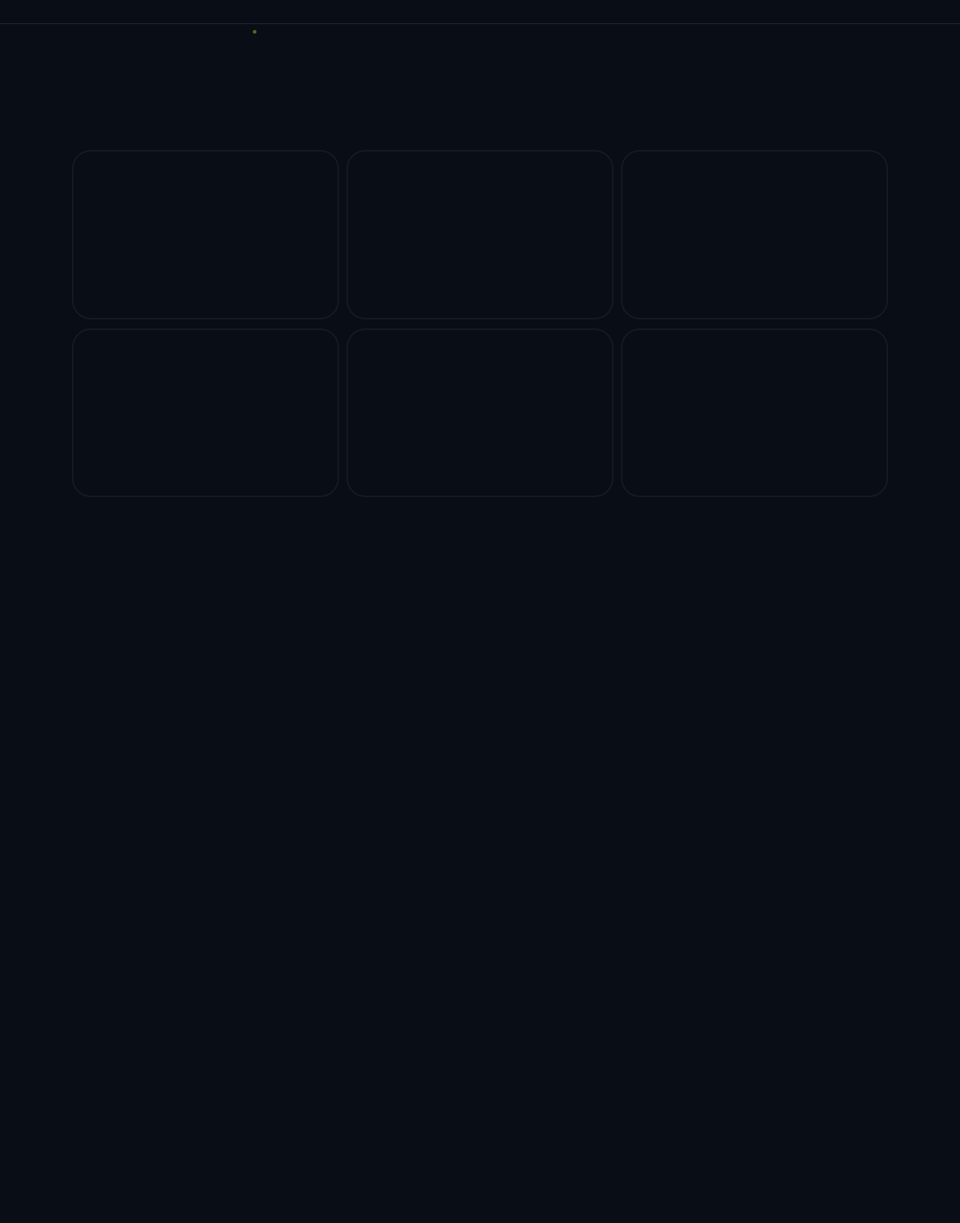
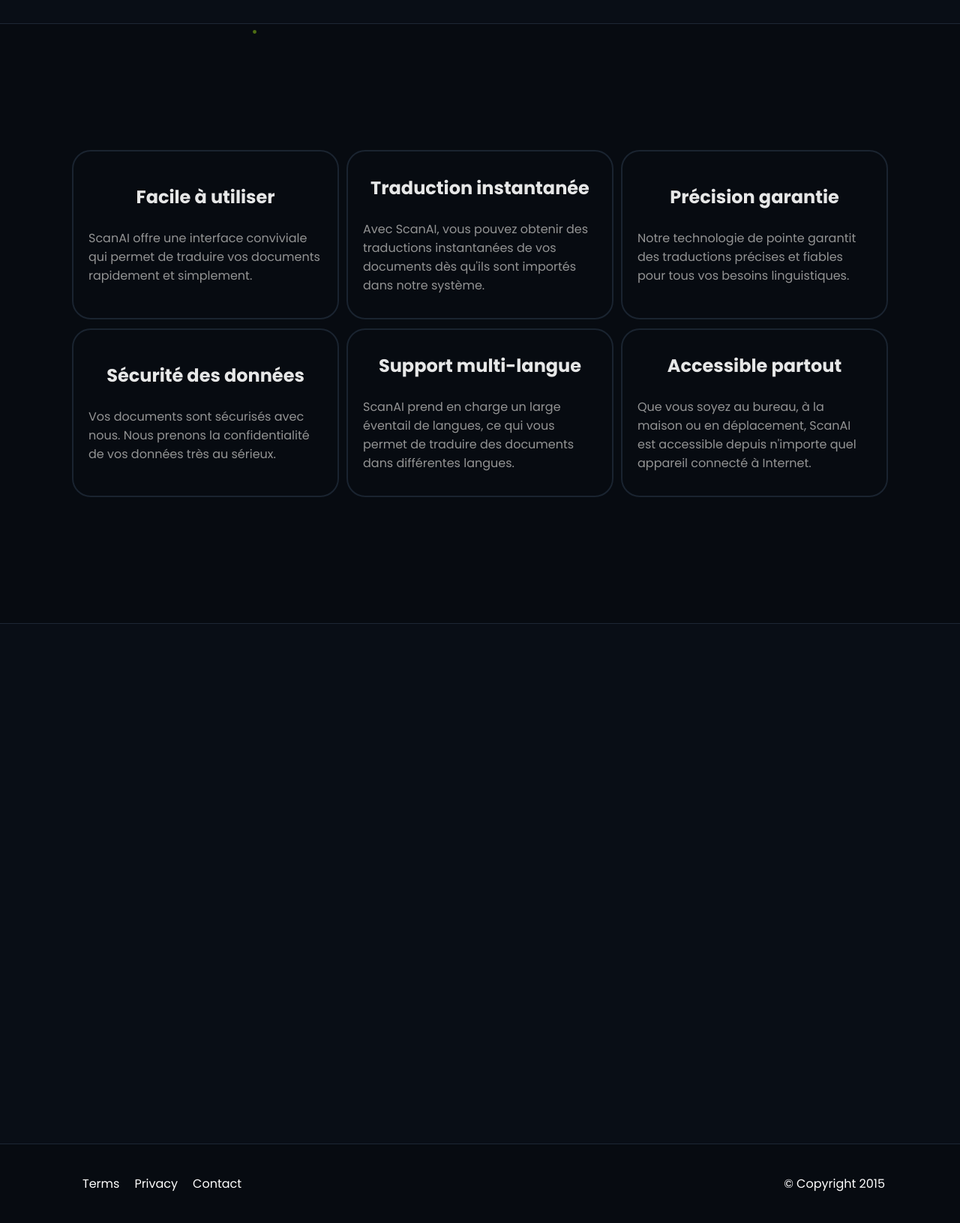
Before and after one commit to bourtitom/ScanAI, a PHP site: page / in a window 1280 px wide. Shown: the part 890-2521 px from the top of the page at 75% size. Before the commit the page ends 1553 px from the top, so only its background shows below. Run offline with PHP 8.4, Linux system fonts and the light colour scheme; a map, chart or similar area stays blank.

Commit message:
landing finish

```diff
--- a/index.html
+++ b/index.html
@@ -27,14 +27,32 @@
 
     <section class="section1">
       <div class="parent" id="grid">
-        <div class="div1"></div>
-        <div class="div2"></div>
-        <div class="div3"></div>
-        <div class="div4"></div>
-        <div class="div5"></div>
-        <div class="div6"></div>
+        <div class="div1"><h2 class="gridTitle">Facile à utiliser</h2><br>ScanAI offre une interface conviviale qui permet de traduire vos documents rapidement et simplement.</div>
+        <div class="div2"><h2 class="gridTitle">Traduction instantanée</h2><br>Avec ScanAI, vous pouvez obtenir des traductions instantanées de vos documents dès qu'ils sont importés dans notre système.</div>
+        <div class="div3"><h2 class="gridTitle">Précision garantie</h2><br>Notre technologie de pointe garantit des traductions précises et fiables pour tous vos besoins linguistiques.</div>
+        <div class="div4"><h2 class="gridTitle">Sécurité des données</h2><br>Vos documents sont sécurisés avec nous. Nous prenons la confidentialité de vos données très au sérieux.</div>
+        <div class="div5"><h2 class="gridTitle">Support multi-langue</h2><br>ScanAI prend en charge un large éventail de langues, ce qui vous permet de traduire des documents dans différentes langues.</div>
+        <div class="div6"><h2 class="gridTitle">Accessible partout</h2><br>Que vous soyez au bureau, à la maison ou en déplacement, ScanAI est accessible depuis n'importe quel appareil connecté à Internet.</div>
         <div class="mouse-follower" id="mouseFollower"></div>
       </div>
+    </section>
+
+    <section class="section2">
+      <footer>
+        <div class='container'>
+        <div class='row'>
+            <div class='col-md-12'>
+                <ul>
+                    <li><a href='#'>Terms</a></li>
+                    <li><a href='#'>Privacy</a></li>
+                    <li><a href='#'>Contact</a></li>
+                    <li><a href='#'></a></li>
+                    <p>&copy; Copyright 2015</p>
+                </ul>
+            </div>
+        </div>
+        </div>
+    </footer>
     </section>
 
     <script src="particles.js"></script>
--- a/style.css
+++ b/style.css
@@ -90,7 +90,7 @@ body {
   justify-content: center;
   border-top: solid 1px #1d2734;
   z-index: 1 !important;
-  background-color: #090e16 !important;
+  background-color: #070b11 !important;
 }
 
 #particles-js {
@@ -101,10 +101,20 @@ body {
 }
 
 .div1, .div2, .div3, .div4, .div5, .div6 {
-    background-color: #090e16;
+    background-color: #070b11;
     border: solid 2px #1d2734;
     border-radius: 25px;
     z-index: 2 !important;
+    color: #a3a3a3;
+    display: flex;
+    align-items: center;
+    justify-content: center;
+    flex-direction: column;
+    padding: 20px;
+  }
+
+  .gridTitle {
+    color: white;
   }
 
   .parent {
@@ -116,7 +126,7 @@ body {
     height: 58%;
     width: 85%;
     z-index: 1;
-    opacity: 0.5;
+    opacity: 0.9;
     position: relative; /* Ajout d'une position relative */
     overflow: hidden; /* Empêche le débordement du contenu hors de la classe parent */
     background-color: none;
@@ -179,3 +189,34 @@ element.style {
     flex-direction: column;
     margin-bottom: 150px;
   }
+
+  .section2 {
+    height: 100vh;
+    width: 100%;
+    background-color: #090e16;
+    border-top: solid 1px #1d2734;
+    display: flex;
+    flex-direction: column;
+    justify-content: flex-end;
+  }
+
+  footer {
+    border-top: #1d2734 solid 1px;
+    padding: 40px 100px;
+    color: white;
+    background: #070b11;
+  }
+
+  footer li {
+    float: left;
+    padding: 0 10px;
+    list-style: none;
+  }
+
+  footer a {
+    color: white;
+  }
+
+  footer p {
+    float: right;
+  }
```
